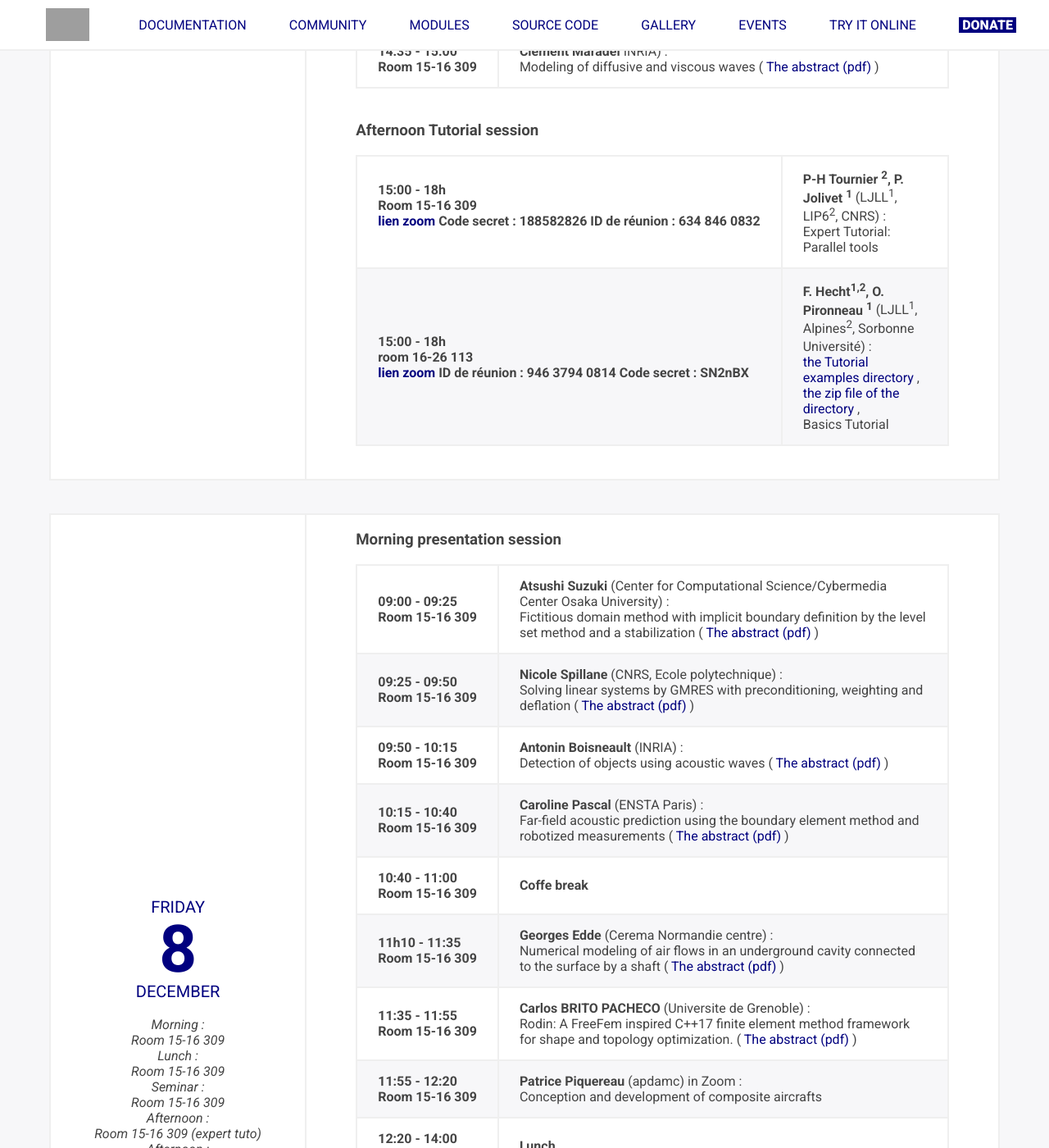
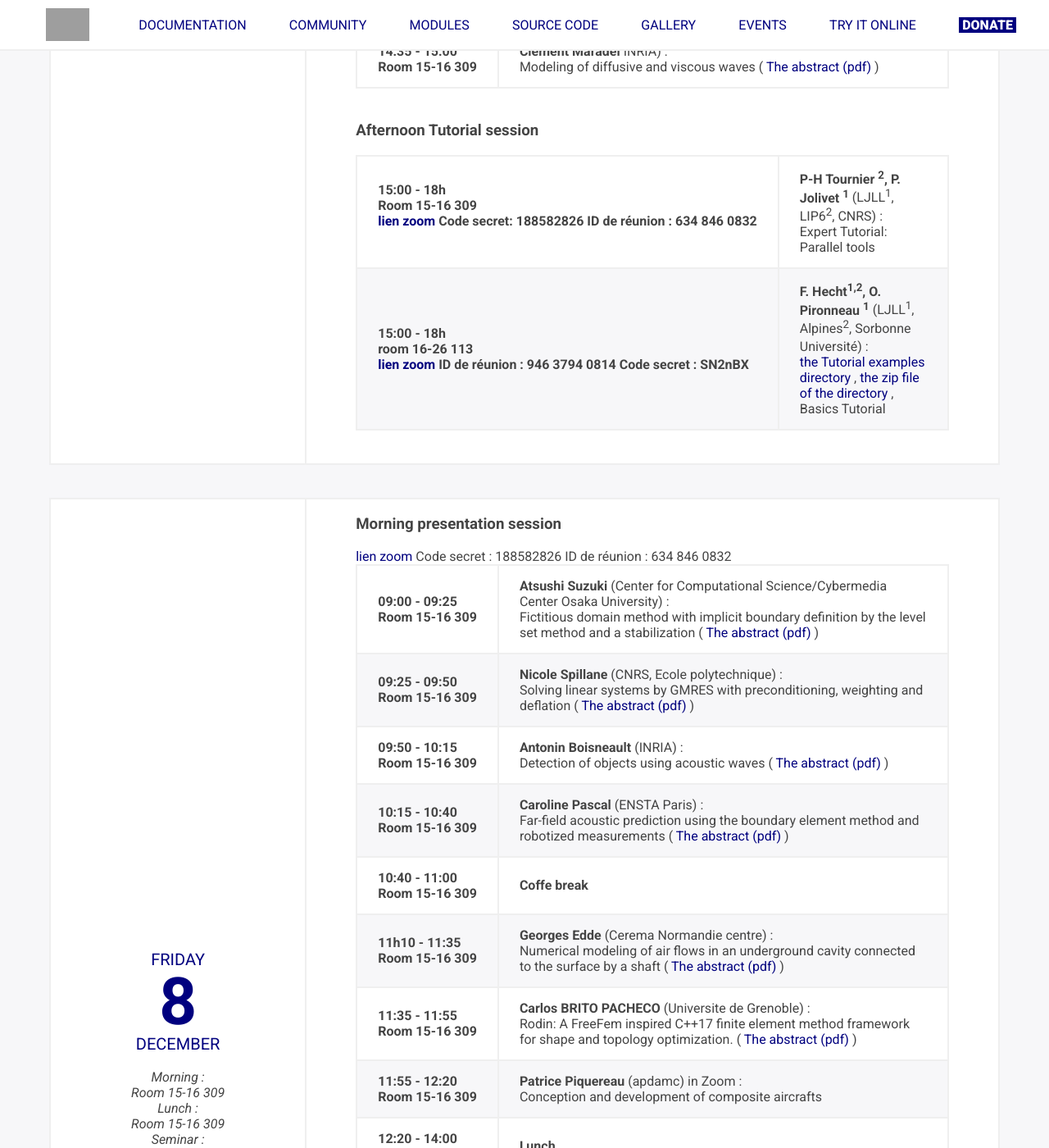
Before and after one commit to FreeFem/FreeFem-website, a Jekyll site: the page built from ffdays.md, in a window 1280 px wide and 1400 px high, scrolled down 1923 px. Shown: the whole window at 82% size. Built offline with Jekyll 4.4.1, drawn with Linux system fonts in a browser that asks for light colours; some of the changed text lies outside the part shown.

Commit message:
add zoom of friday

```diff
--- a/_layouts/ffdays.html
+++ b/_layouts/ffdays.html
@@ -49,7 +49,7 @@
 
 	        <p> <b> Morning  session : presentation </b>
    <a href="https://zoom.us/j/6348460832?pwd=bUN4R29GZ00yYjF6UUpmRFJhUll3Zz09&omn=98608526953"> lien zoom </A> Code secret : 188582826,
-	  ID de réunion : 634 846 0832 </p>
+	  ID de réunion : 634 846 0832 </p>
 
 
           <table class="table table-striped">
@@ -114,7 +114,7 @@
           </table>
  		     <p>Afternoon  session : presentation
 		       <a href="https://zoom.us/j/6348460832?pwd=bUN4R29GZ00yYjF6UUpmRFJhUll3Zz09&omn=93532396839"> lien zoom </A> Code secret : 188582826
-ID de réunion : 634 846 0832</p>
+ID de réunion : 634 846 0832</p>
          <table class="table table-striped">
           <tbody>
               <tr>
@@ -153,9 +153,8 @@
           <table class="table table-striped">
             <tbody>
               <tr>
-				       <th scope="row">15:00 - 18h<br> Room 15-16 309 <br>
-					       		       <a href="https://zoom.us/j/6348460832?pwd=bUN4R29GZ00yYjF6UUpmRFJhUll3Zz09&omn=93532396839"> lien zoom </A> Code secret : 188582826
-					       ID de réunion : 634 846 0832</p>
+				       <th scope="row">15:00 - 18h<br> Room 15-16 309 <br>  <a href="https://zoom.us/j/6348460832?pwd=bUN4R29GZ00yYjF6UUpmRFJhUll3Zz09&omn=93532396839"> lien zoom </A>
+                Code secret: 188582826 ID de réunion : 634 846 0832</p>
                 <td>
                   <strong>P-H Tournier <sup>2</sup>, P. Jolivet <sup>1</sup></strong> (LJLL<sup>1</sup>, LIP6<sup>2</sup>,  CNRS) :
                   <br>
@@ -165,8 +164,8 @@
               <tr>
 				        <th scope="row">15:00 - 18h<br>
 						room 16-26 113 <br> <a href="https://cnrs.zoom.us/j/94637940814?pwd=NnRTRXlrTjBZUW95L1dmbzZuVUh1QT09"> lien zoom </A>
-							 ID de réunion : 946 3794 0814
-         Code secret : SN2nBX	 		 </th>
+							 ID de réunion : 946 3794 0814
+         Code secret : SN2nBX	 		 </th>
                 <td>
                   <strong>F. Hecht<sup>1,2</sup>, O. Pironneau <sup>1</sup> </strong> (LJLL<sup>1</sup>, Alpines<sup>2</sup>, Sorbonne Université<sup></sup>) :
 		               <br> <a href="https://www.ljll.math.upmc.fr/hecht/ftp/ff++days/2023/tuto-edp"> the Tutorial  examples  directory  </a>,
@@ -196,8 +195,8 @@
         </div>
         <div class="program">
           <h3>Morning presentation session </h3>
-	<!-- ><a href="https://us02web.zoom.us/j/81356249689?pwd=aFhuL1JKSS83NDF1V1drNjhEeUgwdz09"> lien zoom </A> Code secret : 578922-
-ID de réunion : 813 5624 9689 -->
+	<a href="https://zoom.us/j/6348460832?pwd=bUN4R29GZ00yYjF6UUpmRFJhUll3Zz09&omn=92935536026"> lien zoom </A> Code secret : 188582826
+ID de réunion :  634 846 0832
           <table class="table table-striped">
             <tbody>
               <tr>
@@ -284,8 +283,8 @@
             </tbody>
           </table>
 		    <h3>Afternoon  session (seminar)  </h2>
-			    <!-- <a href="https://us02web.zoom.us/j/87888919850?pwd=TW5CS1RTYzlhZUpXSldmNGJuN0hQUT09"> lien zoom </A> Code secret : 503558
-ID de réunion : 878 8891 9850 -->
+			     <a href="https://zoom.us/j/6348460832?pwd=bUN4R29GZ00yYjF6UUpmRFJhUll3Zz09&omn=93708451814"> lien zoom </A> Code secret : 15freefem
+ID de réunion :  634 846 0832
         <table class="table table-striped">
           <tbody>
             <tr>
@@ -309,8 +308,9 @@
           <tbody>
             <tr>
 				     <th scope="row">15:15 - 18h<br> Room 16-15 309   <br>
-					 <!--    <a href="https://us02web.zoom.us/j/87888919850?pwd=TW5CS1RTYzlhZUpXSldmNGJuN0hQUT09"> lien zoom </A> Code secret : 503558, ID de réunion : 878 8891 9850</th>
-				 	--->
+					     <a href="https://zoom.us/j/6348460832?pwd=bUN4R29GZ00yYjF6UUpmRFJhUll3Zz09&omn=97594644540"> lien zoom </A>
+						     Code secret : 15freefem, ID de réunion : 634 846 0832 </th>
+
 
               <td>
                   <strong>P. Jolivet <sup>2</sup>, P-H Tournier <sup>1</sup></strong> (LJLL<sup>1</sup>, LIP6<sup>2</sup>,  CNRS) :
```
Also changed, not shown: other parts of _layouts/ffdays.html (+2 -2 lines).
